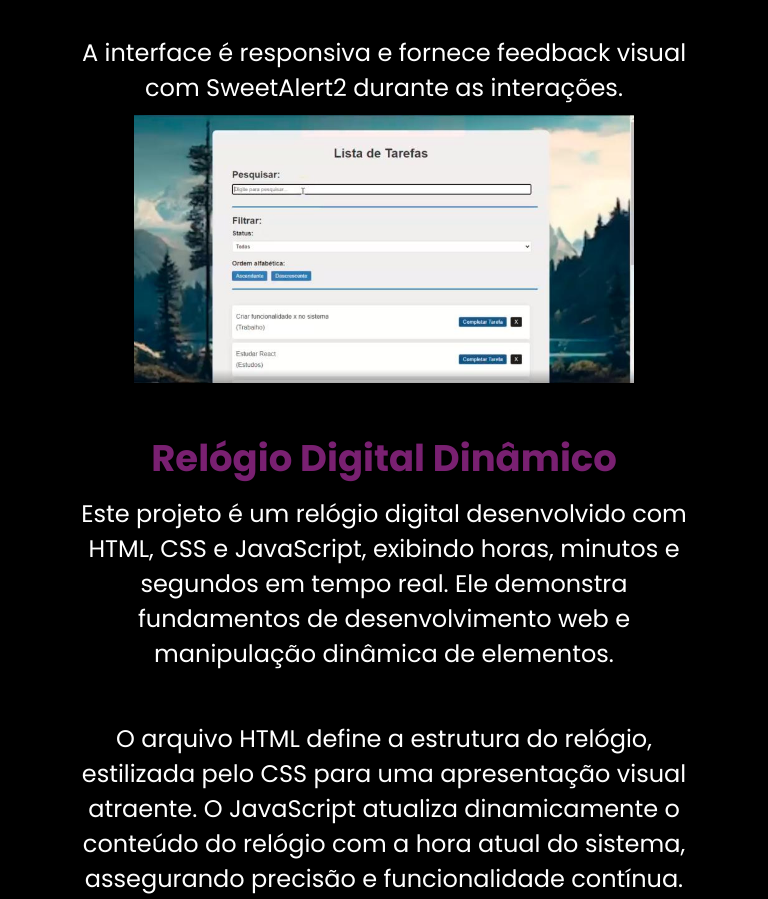
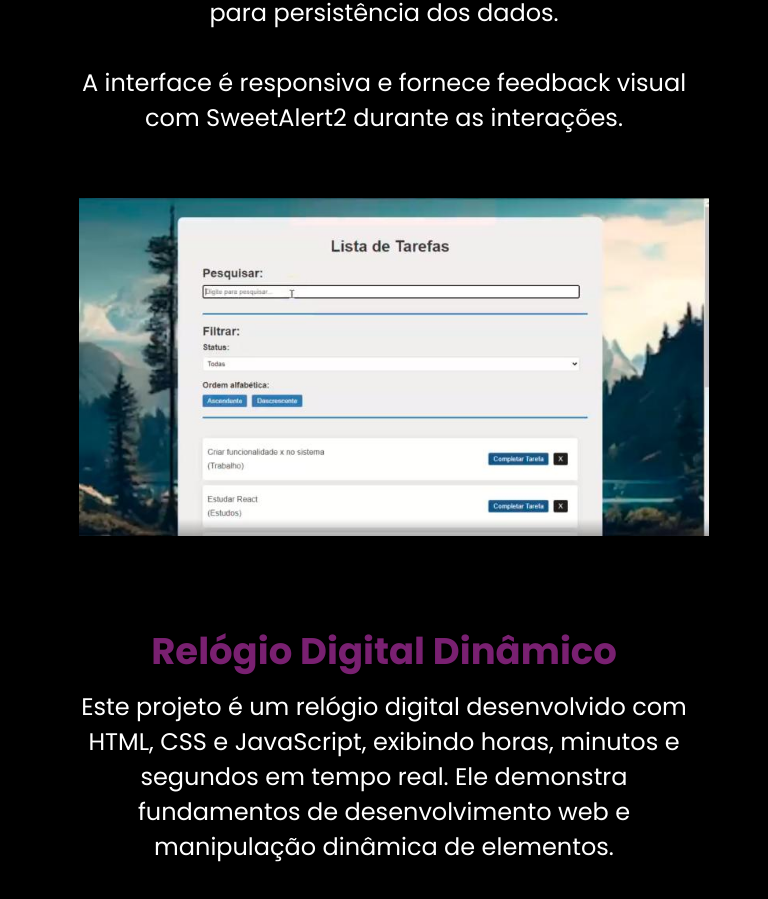
Before and after one commit to AdrianaLMR/Adriana_Machado_Portifolio, a plain HTML site: page index.html in a window 768 px wide. Shown: the part 3790-4689 px from the top of the page. Drawn offline with nearby package versions, Linux system fonts and the light colour scheme.

Commit message:
ajustando margin do h2 da section projetos

```diff
--- a/assets/styles/responsividade.css
+++ b/assets/styles/responsividade.css
@@ -192,6 +192,28 @@
         padding: 20px 3%;
 
     }
+
+      /*Estilo portifolio*/
+      section#portifolio {
+        padding: 40px 4%;
+    }
+
+    section#portifolio .projetos{
+        justify-content: space-around;
+    }
+
+    .projetos-port {
+        display: inline-block;
+        margin: 10px;
+        padding: 40px 4%;
+        text-align: center;
+    }
+
+    .projetos-port img {
+        width: 100%;
+        height: auto;
+        margin-top: 10%;
+    }
 }
 
 @media screen and (max-width:760px) {
--- a/assets/styles/style.css
+++ b/assets/styles/style.css
@@ -260,7 +260,7 @@ section#portifolio .projetos {
 .projetos-port h2 {
     color: #792071;
     margin: 10px;
-    margin-top: -50px;
+    margin-top: -30px;
     font-size: 37px;
 }
 
```
